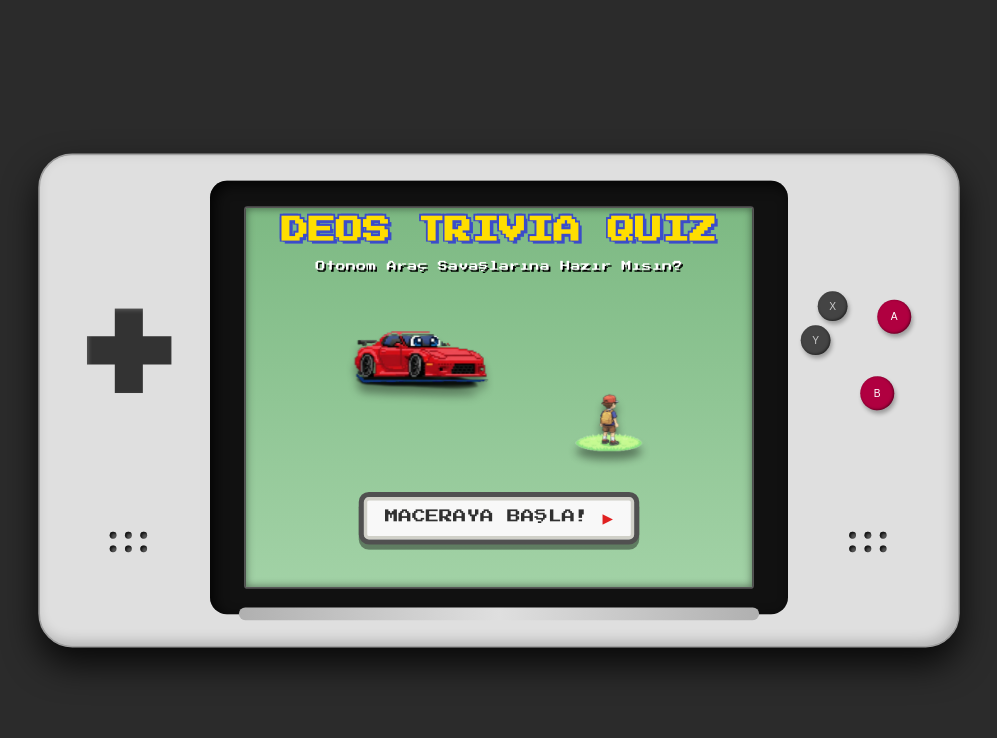
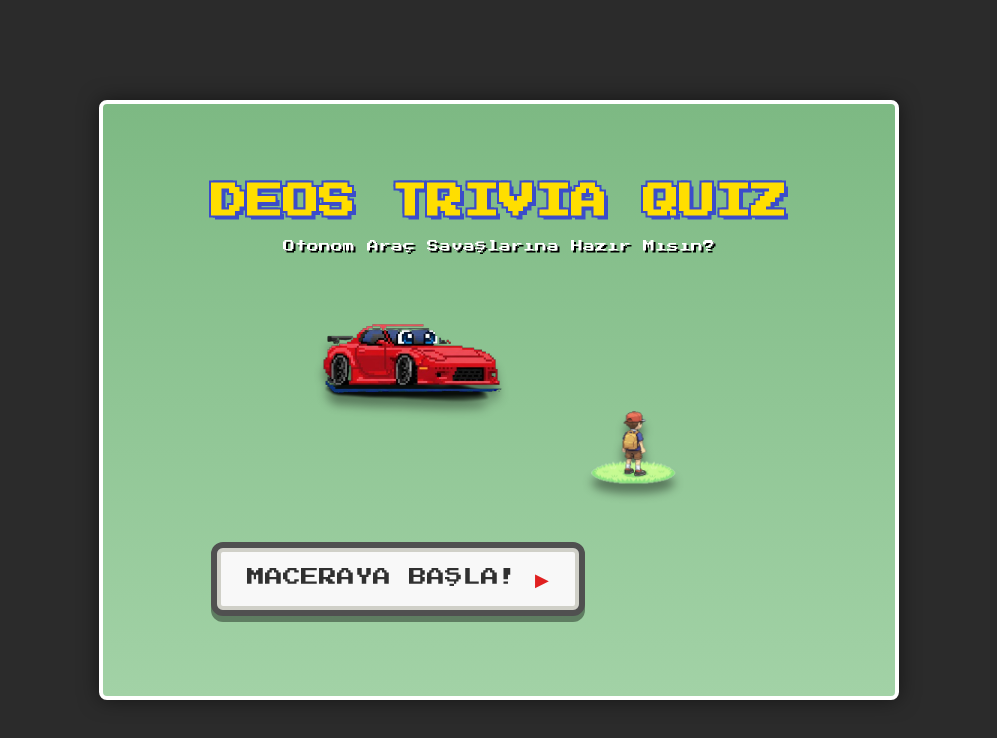
Before and after one commit to oxierim-dev/deos, a website: page client/index.html in a window 1280 px wide. Shown: the whole page, without its empty margins (141-1138 px from the left). Drawn offline with nearby package versions, Linux system fonts and the light colour scheme; no server answers.

Commit message:
UI(Quiz): Reverted DS landing page, added 4 colored gameboy buttons, colored quiz text, further shifted player sprite, added background music

```diff
--- a/client/index.html
+++ b/client/index.html
@@ -11,25 +11,10 @@
 </head>
 
 <body>
-    <div id="nds-wrapper">
-        <!-- Left Controls (D-Pad) -->
-        <div class="nds-side-panel">
-            <div class="d-pad-container">
-                <div class="d-pad"></div>
-            </div>
-            <div class="speaker-grill">
-                <div class="dot"></div>
-                <div class="dot"></div>
-                <div class="dot"></div>
-                <div class="dot"></div>
-                <div class="dot"></div>
-                <div class="dot"></div>
-            </div>
-        </div>
+    <audio id="bg-music" src="/public/şarkı.mp3" loop autoplay></audio>
 
-        <!-- Center Screen -->
-        <div class="nds-center">
-            <div class="nds-screen-bezel">
+    <div id="landing-container">
+        <!-- Sunbeams / Pokemon style animated background via CSS -->
         <div class="landing-content">
             <h1 class="pokemon-title">DEOS TRIVIA QUIZ</h1>
             <p class="subtitle">Otonom Araç Savaşlarına Hazır Mısın?</p>
@@ -42,30 +27,6 @@
             <button onclick="window.location.href='/quiz'" class="start-btn">
                 MACERAYA BAŞLA! <span class="blink-arrow">▶</span>
             </button>
-                    <div class="insert-coin-text">PRESS START</div>
-                </div>
-            </div>
-            <div class="nds-hinge"></div>
-        </div>
-
-        <!-- Right Controls (Action Buttons) -->
-        <div class="nds-side-panel right-panel">
-            <div class="action-buttons-container">
-                <div class="btn-group">
-                    <div class="btn-xy">X</div>
-                    <div class="btn-xy" style="margin-top: 40px; margin-left: -20px;">Y</div>
-                    <div class="btn-ab" style="position: absolute; top: 10px; right: 10px;">A</div>
-                    <div class="btn-ab" style="position: absolute; bottom: -20px; right: 30px;">B</div>
-                </div>
-            </div>
-            <div class="speaker-grill">
-                <div class="dot"></div>
-                <div class="dot"></div>
-                <div class="dot"></div>
-                <div class="dot"></div>
-                <div class="dot"></div>
-                <div class="dot"></div>
-            </div>
         </div>
     </div>
 
@@ -82,126 +43,15 @@
             align-items: center;
             height: 100vh;
             overflow: hidden;
-            user-select: none;
         }
 
-        /* NDS Wrapper */
-        #nds-wrapper {
-            display: flex;
-            align-items: stretch;
-            background-color: #dfdfdf;
-            padding: 30px;
-            border-radius: 40px;
-            box-shadow: inset -5px -5px 15px rgba(0, 0, 0, 0.2), 0 20px 40px rgba(0, 0, 0, 0.8);
-            border: 2px solid #a0a0a0;
-            transform: scale(0.85);
-            /* Ekrana sığması için */
-        }
-
-        /* Side Panels */
-        .nds-side-panel {
-            width: 150px;
-            display: flex;
-            flex-direction: column;
-            justify-content: space-between;
-            align-items: center;
-            padding: 50px 0;
-        }
-
-        /* Controls */
-        .d-pad-container {
-            margin-top: 100px;
-        }
-
-        .d-pad {
-            width: 100px;
-            height: 100px;
-            background: #333;
-            clip-path: polygon(33% 0%, 66% 0%, 66% 33%, 100% 33%, 100% 66%, 66% 66%, 66% 100%, 33% 100%, 33% 66%, 0% 66%, 0% 33%, 33% 33%);
-            box-shadow: inset 2px 2px 5px rgba(255, 255, 255, 0.2);
-        }
-
-        .action-buttons-container {
-            margin-top: 80px;
-            position: relative;
-            width: 120px;
-            height: 120px;
-        }
-
-        .btn-xy,
-        .btn-ab {
-            width: 35px;
-            height: 35px;
-            background-color: #555;
-            border-radius: 50%;
-            display: flex;
-            justify-content: center;
-            align-items: center;
-            color: #ccc;
-            font-size: 12px;
-            font-family: sans-serif;
-            box-shadow: 2px 4px 5px rgba(0, 0, 0, 0.3), inset -1px -1px 3px rgba(0, 0, 0, 0.5);
-            position: absolute;
-        }
-
-        .btn-xy {
-            background-color: #444;
-        }
-
-        .btn-ab {
-            background-color: #b00040;
-            color: #fff;
-            width: 40px;
-            height: 40px;
-        }
-
-        /* Speaker Grills */
-        .speaker-grill {
-            display: grid;
-            grid-template-columns: repeat(3, 10px);
-            gap: 8px;
-            margin-bottom: 30px;
-        }
-
-        .dot {
-            width: 8px;
-            height: 8px;
-            background-color: #555;
-            border-radius: 50%;
-            box-shadow: inset 2px 2px 3px rgba(0, 0, 0, 0.8);
-        }
-
-        /* Center Screen */
-        .nds-center {
-            display: flex;
-            flex-direction: column;
-            align-items: center;
-            margin: 0 20px;
-        }
-
-        .nds-hinge {
-            width: 90%;
-            height: 15px;
-            background: linear-gradient(to right, #b0b0b0, #dfdfdf, #b0b0b0);
-            border-radius: 20px;
-            margin-top: -8px;
-            z-index: 10;
-        }
-
-        .nds-screen-bezel {
-            background-color: #111;
-            padding: 30px 40px;
-            border-radius: 20px;
-            box-shadow: inset 5px 5px 15px rgba(0, 0, 0, 0.8);
-        }
-
-        .landing-content {
-            width: 600px;
-            height: 450px;
+        #landing-container {
+            width: 800px;
+            height: 600px;
             background: linear-gradient(to bottom, #7db983 0%, #a2d2a6 100%);
-            border: 2px solid #555;
-            border-radius: 4px;
-            box-shadow: inset 0 0 10px rgba(0, 0, 0, 0.5);
+            border: 4px solid #fff;
+            border-radius: 8px;
+            box-shadow: 0 0 20px rgba(0, 0, 0, 0.5);
             position: relative;
             overflow: hidden;
             display: flex;
@@ -213,9 +63,11 @@
         .pokemon-title {
             color: #ffde00;
             text-shadow: 4px 4px 0 #3b4cca, -2px -2px 0 #3b4cca, 2px -2px 0 #3b4cca, -2px 2px 0 #3b4cca, 2px 2px 0 #3b4cca;
-            font-size: 32px;
+            font-size: 36px;
             text-align: center;
             margin-bottom: 20px;
+            z-index: 2;
+            position: relative;
         }
 
         .subtitle {
@@ -224,26 +76,28 @@
             font-size: 12px;
             text-align: center;
             margin-bottom: 40px;
+            z-index: 2;
+            position: relative;
         }
 
         .character-showcase {
             display: flex;
             justify-content: center;
             align-items: flex-end;
-            gap: 40px;
-            margin-bottom: 40px;
-            height: 180px;
+            gap: 20px;
+            margin-bottom: 50px;
+            height: 200px;
         }
 
         .showcase-car {
-            width: 220px;
+            width: 250px;
             transform: scaleX(-1);
             filter: drop-shadow(0 10px 5px rgba(0, 0, 0, 0.4));
             animation: float 2s infinite ease-in-out;
         }
 
         .showcase-trainer {
-            width: 140px;
+            width: 150px;
             filter: drop-shadow(0 10px 5px rgba(0, 0, 0, 0.4));
         }
 
@@ -264,13 +118,12 @@
             border: 6px solid #505050;
             border-radius: 12px;
             font-family: 'Press Start 2P', cursive;
-            font-size: 16px;
+            font-size: 18px;
             color: #303030;
-            padding: 15px 25px;
+            padding: 20px 30px;
             cursor: pointer;
             box-shadow: inset 0 0 0 4px #d0d0c8, 0 6px 0 rgba(0, 0, 0, 0.4);
             transition: transform 0.1s;
-            z-index: 10;
         }
 
         .start-btn:active {
@@ -283,13 +136,6 @@
             animation: blinker 1s linear infinite;
         }
 
-        .insert-coin-text {
-            margin-top: 30px;
-            font-size: 10px;
-            color: #555;
-            animation: blinker 2s linear infinite;
-        }
-
         @keyframes blinker {
             50% {
                 opacity: 0;
@@ -297,8 +143,15 @@
         }
     </style>
 
-    <script src="/socket.io/socket.io.js"></script>
-    <script src="lobby.js?v=1.1"></script>
+    <script>
+        // Otomatik müzik çalma denemesi. Kullanıcı siteye tıklarsa tetiklenmesi için:
+        document.body.addEventListener('click', () => {
+            const bgm = document.getElementById('bg-music');
+            if (bgm.paused) {
+                bgm.play().catch(e => console.log('Autoplay engellendi:', e));
+            }
+        }, { once: true });
+    </script>
 </body>
 
 </html>
```
Also changed, not shown: client/quiz.css (+65 -11 lines), client/quiz.html (+23 -7 lines), 1 other file. Lines whose indentation alone changed are shown as unchanged.
